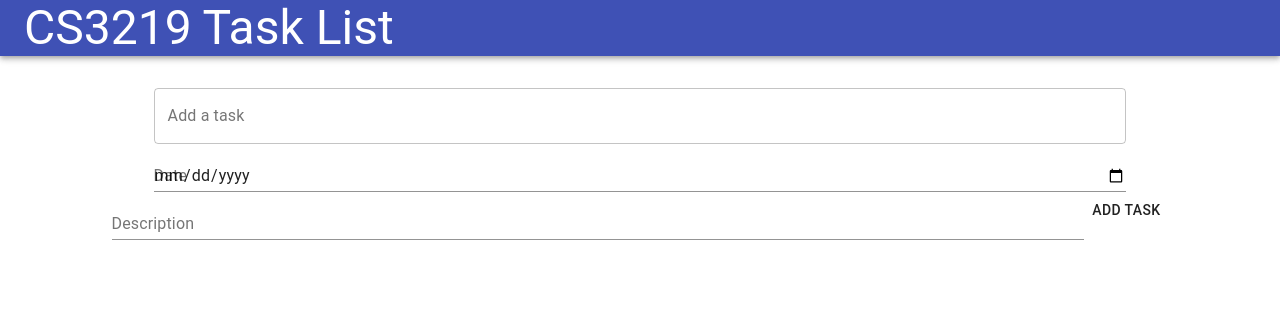
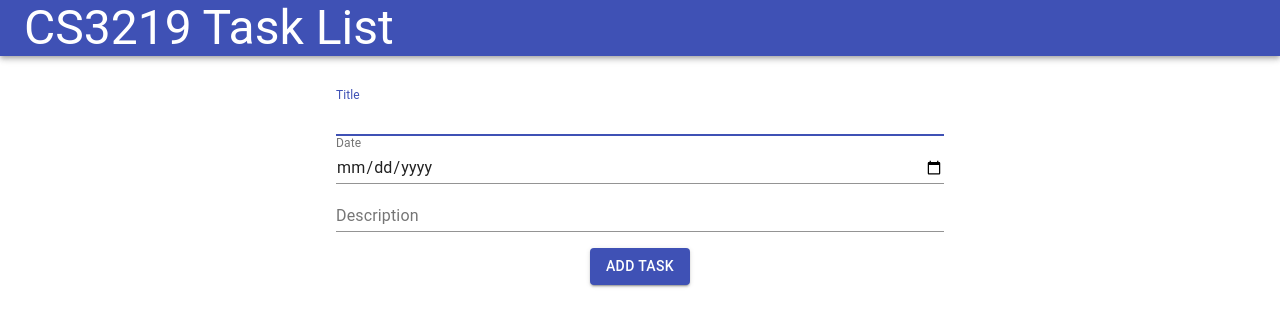
Before and after one commit to C-likethis123/CS3219, a React (Create React App) app in the folder Task_B/frontend/: page / in a window 1280 px wide. Shown: the top 326 px of the page. Built offline with nearby package versions, Linux system fonts and the light colour scheme; no server answers.

Commit message:
Polish styling of AddToDo form

```diff
--- a/Task_B/frontend/src/components/AddToDo.tsx
+++ b/Task_B/frontend/src/components/AddToDo.tsx
@@ -1,7 +1,6 @@
 import React, {useState} from 'react';
 
-import {makeStyles, TextField, Button} from '@material-ui/core';
-import {KeyboardDatePicker} from '@material-ui/pickers';
+import {makeStyles, TextField, Button, FormGroup} from '@material-ui/core';
 
 import useTaskApi from '../api/useTaskApi';
 
@@ -10,7 +9,7 @@ const AddToDo = () => {
   const {createTask} = useTaskApi();
 
   const [title, setTitle] = useState('');
-  const [date, setDate] = useState(new Date());
+  const [date, setDate] = useState('');
   const [description, setDescription] = useState('');
   const createTaskHandler = (event: React.FormEvent<HTMLFormElement>) => {
     event.preventDefault();
@@ -28,10 +27,12 @@ const AddToDo = () => {
   const changeDescription = (event: React.ChangeEvent<HTMLInputElement>) => setDescription(event.target.value);
   return (
     <form autoComplete="off" className={classes.root} onSubmit={createTaskHandler}>
-      <TextField label="Add a task" variant="outlined" value={title} onChange={changeTitle} />
-      <TextField label="Date" format="dd/MM/yyyy" type="date" value={date} onChange={changeDate} />
-      <TextField label="Description" value={description} onChange={changeDescription} />
-      <Button type="submit">Add Task</Button>
+      <FormGroup>
+        <TextField label="Title" autoFocus value={title} onChange={changeTitle} />
+        <TextField label="Date" type="date" InputLabelProps={{shrink: true}} value={date} onChange={changeDate} />
+        <TextField label="Description" value={description} onChange={changeDescription} />
+      </FormGroup>
+      <Button type="submit" variant="contained" color="primary">Add Task</Button>
     </form>
   )
 };
@@ -40,8 +41,14 @@ const useStyles = makeStyles((theme) => ({
   root: {
     padding: theme.spacing(4),
     '& .MuiTextField-root': {
-      width: '80%',
+      width: '50%',
     },
+    '& .MuiFormGroup-root': {
+      alignContent: 'center',
+    },
+    '& .MuiButton-root': {
+      marginTop: theme.spacing(2),
+    }
   },
 }));
 
```
